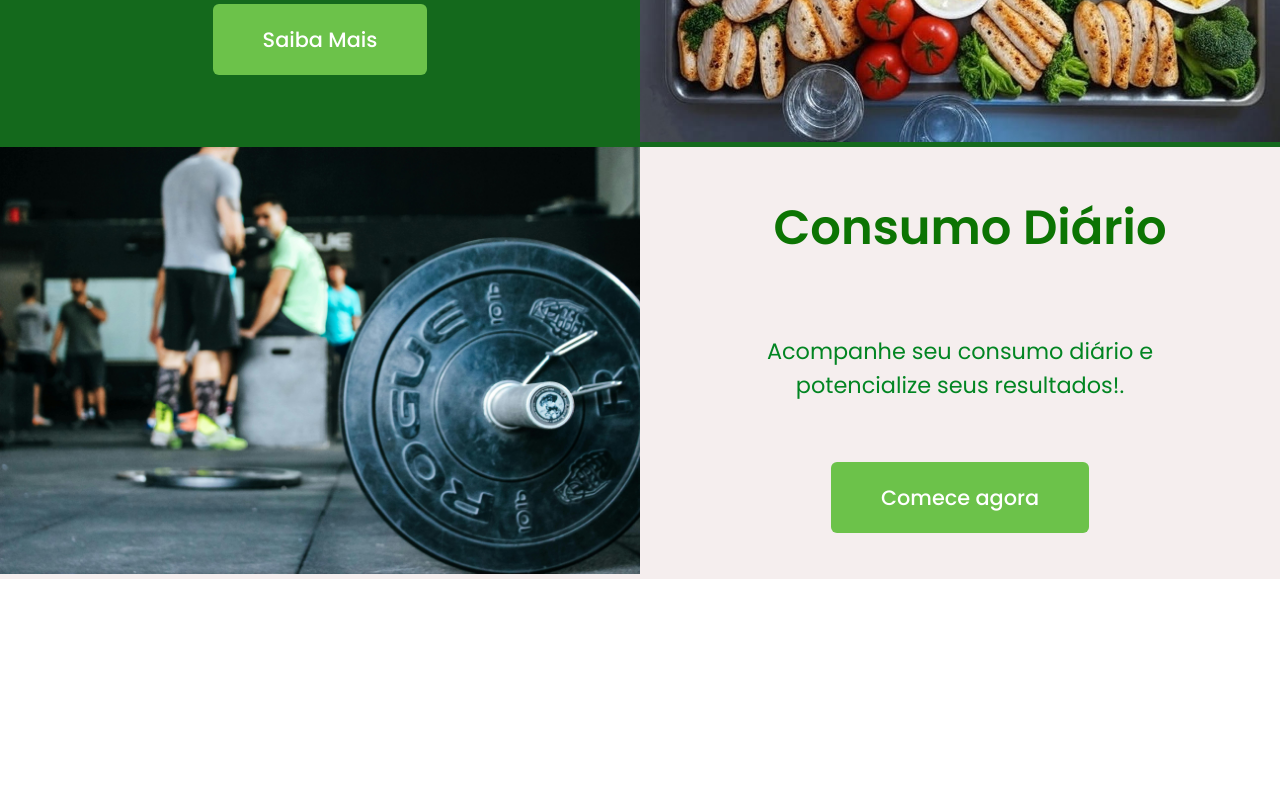
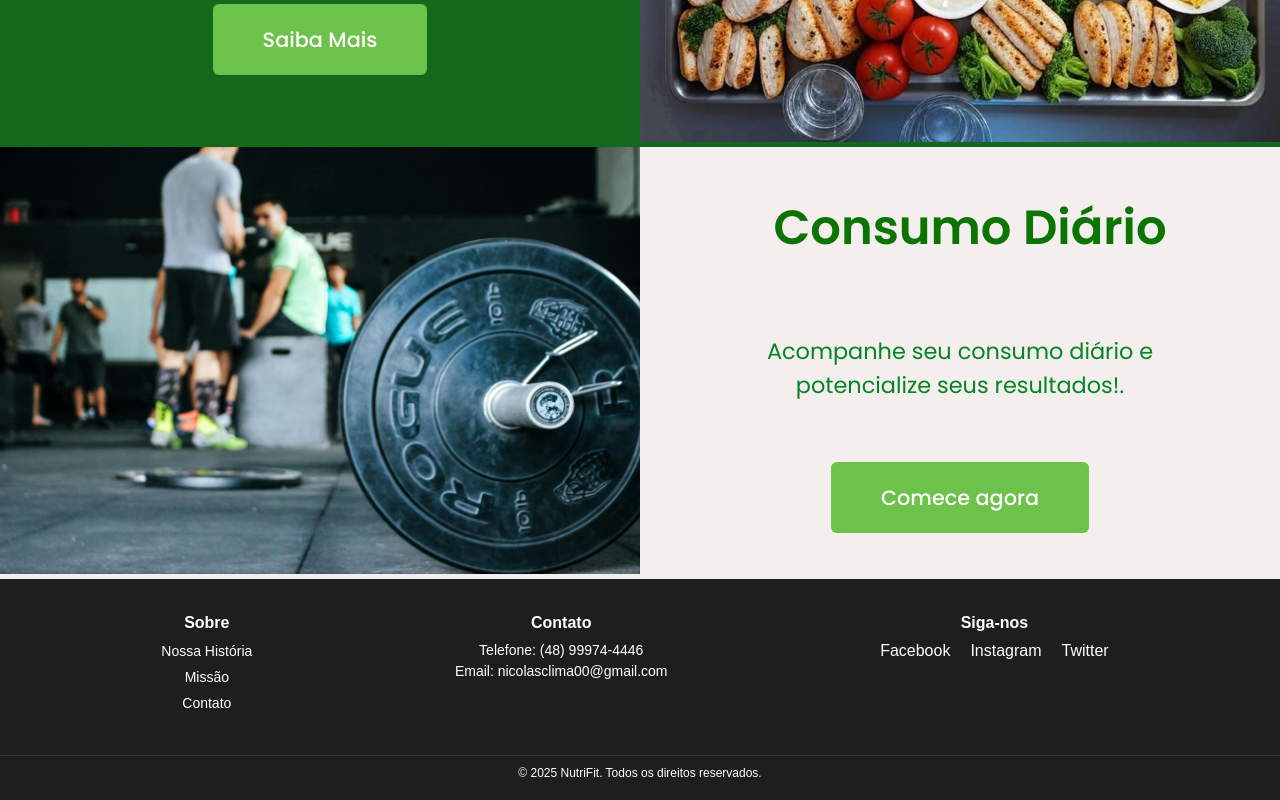
Before and after one commit to passosygor/ProjetoSa2Fase, a React (Vite) app in the folder NutriFit/frontend/: page / in a window 1280 px wide. Shown: the part 1723-2523 px from the top of the page. Before the commit the page ends 2302 px from the top, so only its background shows below. Built offline with nearby package versions, Linux system fonts and the light colour scheme.

Commit message:
home pronta

```diff
--- /dev/null
+++ b/NutriFit/frontend/src/components/Footer.css
@@ -0,0 +1,71 @@
+@import url('https://fonts.googleapis.com/css2?family=Poppins:wght@400;500;600&display=swap');
+
+.footer {
+  background-color: #1e1e1e;
+  color: #ffffff;
+  padding: 20px 0;
+  font-family: 'Montserrat', sans-serif;
+}
+
+.footer-content {
+  max-width: 1200px;
+  margin: 0 auto;
+  display: flex;
+  flex-wrap: wrap;
+  justify-content: space-around;
+  padding: 0 20px;
+}
+
+.footer-section {
+  margin: 15px 0;
+}
+
+.footer-section h3 {
+  font-size: 16px;
+  margin-bottom: 10px;
+  font-weight: 600;
+}
+
+.footer-section ul {
+  list-style: none;
+  padding: 0;
+}
+
+.footer-section ul li {
+  margin: 8px 0;
+}
+
+.footer-section ul li a {
+  color: #ffffff;
+  text-decoration: none;
+  font-size: 14px;
+}
+
+.footer-section ul li a:hover {
+  color: #6cc24a;
+  text-decoration: underline;
+}
+
+.footer-section p {
+  font-size: 14px;
+  margin: 5px 0;
+}
+
+.social-links a {
+  color: #ffffff;
+  margin: 0 10px;
+  font-size: 16px;
+  text-decoration: none;
+}
+
+.social-links a:hover {
+  color: #6cc24a;
+}
+
+.footer-bottom {
+  margin-top: 20px;
+  font-size: 12px;
+  border-top: 1px solid #333;
+  padding-top: 10px;
+  text-align: center;
+}
--- /dev/null
+++ b/NutriFit/frontend/src/components/Footer.jsx
@@ -0,0 +1,45 @@
+import React, { useRef } from 'react';
+import { motion, useInView } from 'framer-motion';
+import './Footer.css';
+
+const Footer = () => {
+  const ref = useRef(null); // Referência ao elemento Footer
+  const isInView = useInView(ref, { once: true }); // Detecta visibilidade (uma vez)
+
+  return (
+    <motion.footer
+      className="footer"
+      ref={ref}
+      initial={{ opacity: 0, y: 100 }} // Começa invisível e 50px abaixo
+      animate={isInView ? { opacity: 1, y: 0 } : {}} // Anima só quando visível
+      transition={{ duration: 1.2 }} // Duração da animação
+    >
+      <div className="footer-content">
+        <div className="footer-section">
+          <h3>Sobre</h3>
+          <ul>
+            <li><a href="#nossa-historia">Nossa História</a></li>
+            <li><a href="#missao">Missão</a></li>
+            <li><a href="#contato">Contato</a></li>
+          </ul>
+        </div>
+        <div className="footer-section">
+          <h3>Contato</h3>
+          <p>Telefone: (48) 99974-4446</p>
+          <p>Email: nicolasclima00@gmail.com</p>
+        </div>
+        <div className="footer-section social-links">
+          <h3>Siga-nos</h3>
+          <a href="#facebook">Facebook</a>
+          <a href="#instagram">Instagram</a>
+          <a href="#twitter">Twitter</a>
+        </div>
+      </div>
+      <div className="footer-bottom">
+        <p>© 2025 NutriFit. Todos os direitos reservados.</p>
+      </div>
+    </motion.footer>
+  );
+};
+
+export default Footer;
--- a/NutriFit/frontend/src/components/Header.css
+++ b/NutriFit/frontend/src/components/Header.css
@@ -3,7 +3,7 @@
 .container-header {
   position: relative;
   z-index: 10; /* Garante que fique acima do fundo */
-  background-color: rgba(255, 255, 255, 0.8); /* opcional: clareia e destaca */
+  background-color: #FEFEFC; /* opcional: clareia e destaca */
   backdrop-filter: blur(4px); /* opcional: aplica blur ao fundo */
   padding: 15px 30px;
   display: flex;
--- a/NutriFit/frontend/src/components/Hero.jsx
+++ b/NutriFit/frontend/src/components/Hero.jsx
@@ -1,14 +1,21 @@
-import React from 'react';
-import './Hero.css' ;
-
+import React, { useRef } from 'react';
+import { motion, useInView } from 'framer-motion';
+import './Hero.css';
 
 const Hero = () => {
+  const ref = useRef(null); // Referência ao elemento Hero
+  const isInView = useInView(ref, { once: true }); // Detecta visibilidade (uma vez)
+
   return (
-    <section
+    <motion.section
       className="hero"
+      ref={ref}
       style={{ backgroundImage: `url('/img/fundoog.png')` }} // Caminho absoluto
-    ></section>
+      initial={{ opacity: 0, y: 50 }} // Começa invisível e 50px abaixo
+      animate={isInView ? { opacity: 1, y: 0 } : {}} // Anima só quando visível
+      transition={{ duration: 0.8 }} // Duração da animação
+    ></motion.section>
   );
 };
 
-export default Hero
+export default Hero;
--- a/NutriFit/frontend/src/components/Section.jsx
+++ b/NutriFit/frontend/src/components/Section.jsx
@@ -1,29 +1,40 @@
 
-import React from 'react';
+import React, { useRef, useEffect } from 'react';
+import { motion, useInView } from 'framer-motion';
 import './Section.css';
 import { useNavigate } from 'react-router-dom';
 
 const Section = ({ title, description, buttonText, imageSrc, url }) => {
+  const navigate = useNavigate();
+  const ref = useRef(null); // Referência ao elemento da seção
+  const isInView = useInView(ref, { once: true }); // Detecta quando está visível (executa uma vez)
+
   const handleClick = () => {
-    navigate(url)
-
+    navigate(url);
   };
 
-
-  const navigate = useNavigate();
-
   return (
-    <div className="section-container">
-      <div className="section-image">
+    <div className="section-container" ref={ref}>
+      <motion.div
+        className="section-image"
+        initial={{ opacity: 0, x: -100 }} // Começa invisível e 100px à esquerda
+        animate={isInView ? { opacity: 1, x: 0 } : {}} // Anima só quando visível
+        transition={{ duration: 0.8 }} // Duração da animação
+      >
         <img src={imageSrc} alt={title} />
-      </div>
-      <div className="section-content">
+      </motion.div>
+      <motion.div
+        className="section-content"
+        initial={{ opacity: 0, x: -100 }} // Começa invisível e 100px à esquerda
+        animate={isInView ? { opacity: 1, x: 0 } : {}} // Anima só quando visível
+        transition={{ duration: 1.2, delay: 0.2 }} // Pequeno delay para sequência
+      >
         <h2>{title}</h2>
         <p>{description}</p>
         <button onClick={handleClick} className="section-button">
           {buttonText}
         </button>
-      </div>
+      </motion.div>
     </div>
   );
 };
--- a/NutriFit/frontend/src/components/Sectiond.jsx
+++ b/NutriFit/frontend/src/components/Sectiond.jsx
@@ -1,28 +1,39 @@
-// src/components/Section.jsx
-import React from 'react';
+import React, { useRef } from 'react';
+import { motion, useInView } from 'framer-motion';
 import './Sectiond.css';
 import { useNavigate } from 'react-router-dom';
 
 const Sectiond = ({ title, description, buttonText, imageSrc, url }) => {
+  const navigate = useNavigate(); // Declaração do hook no topo
+  const ref = useRef(null); // Referência ao elemento da seção
+  const isInView = useInView(ref, { once: true }); // Detecta visibilidade (uma vez)
+
   const handleClick = () => {
-    navigate(url)
+    navigate(url);
   };
 
-
-  const navigate = useNavigate();
-
   return (
-    <div className="sectiond-container">
-      <div className="sectiond-content">
+    <div className="sectiond-container" ref={ref}>
+      <motion.div
+        className="sectiond-content"
+        initial={{ opacity: 0, x: 100 }} // Começa invisível e 100px à direita
+        animate={isInView ? { opacity: 1, x: 0 } : {}} // Anima só quando visível
+        transition={{ duration: 1.2 }} // Duração da animação
+      >
         <h2>{title}</h2>
         <p>{description}</p>
         <button onClick={handleClick} className="sectiond-button">
           {buttonText}
         </button>
-      </div>
-      <div className="sectiond-image">
+      </motion.div>
+      <motion.div
+        className="sectiond-image"
+        initial={{ opacity: 0, x: 150 }} // Começa invisível e 100px à direita
+        animate={isInView ? { opacity: 1, x: 0 } : {}} // Anima só quando visível
+        transition={{ duration: 1.2, delay: 0.2 }} // Pequeno delay para sequência
+      >
         <img src={imageSrc} alt={title} />
-      </div>
+      </motion.div>
     </div>
   );
 };
--- a/NutriFit/frontend/src/pages/Home.jsx
+++ b/NutriFit/frontend/src/pages/Home.jsx
@@ -6,6 +6,7 @@ import Header from '../components/Header.jsx';
 import Hero from '../components/Hero.jsx';
 import Section from '../components/Section.jsx';
 import Sectiond from '../components/Sectiond.jsx';
+import Footer from '../components/Footer.jsx';
 
 
 
@@ -39,6 +40,7 @@ function Home() {
       imageSrc={"/img/acad.jpg"}
       url='/quiz'
       />
+      <Footer />
     </>
   );
 }
--- /dev/null
+++ b/NutriFit/package.json
@@ -0,0 +1,5 @@
+{
+  "dependencies": {
+    "framer-motion": "^12.19.1"
+  }
+}
```
Also changed, not shown: 1 other file (tests, documents, lock files or other folders).
